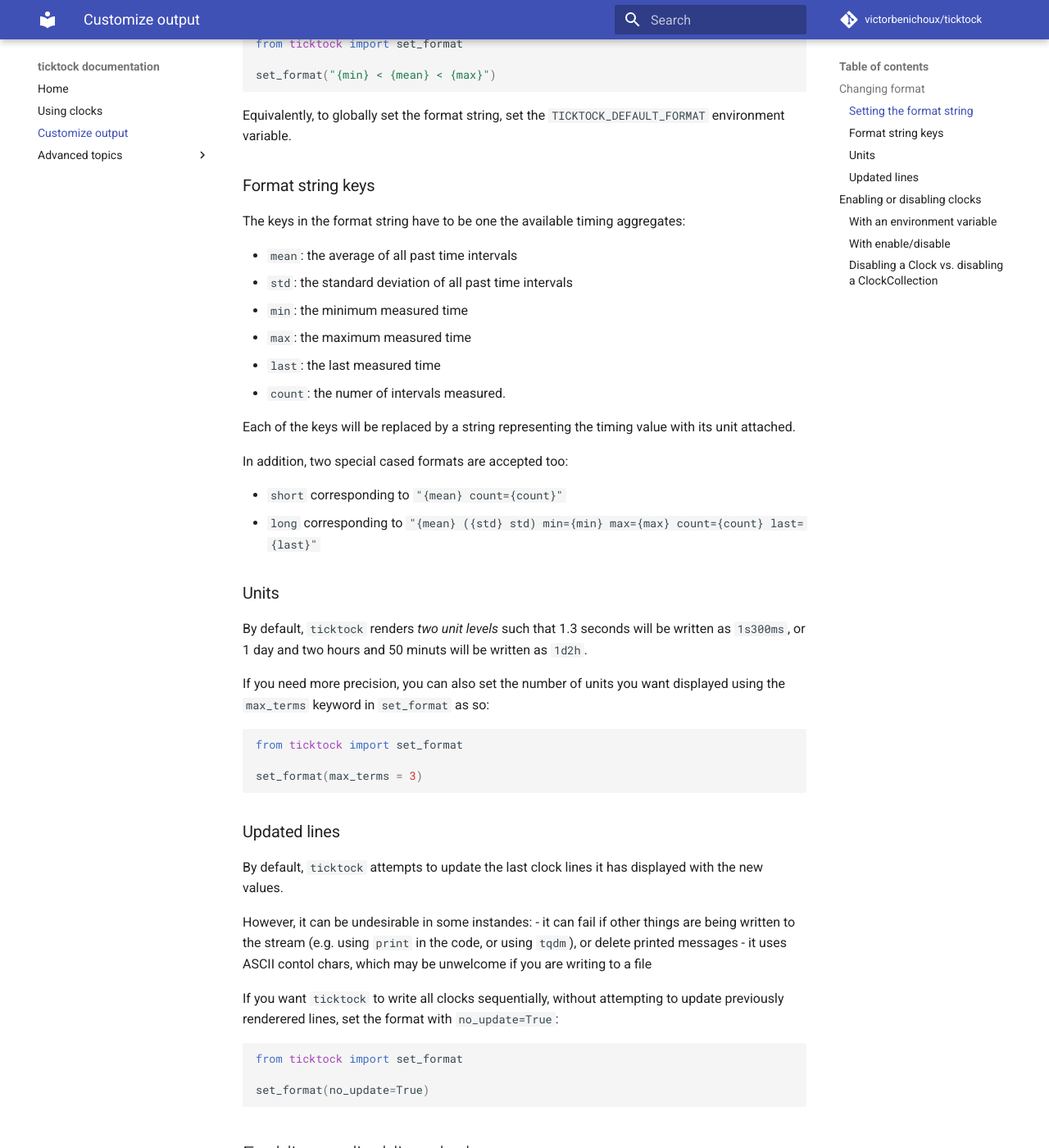
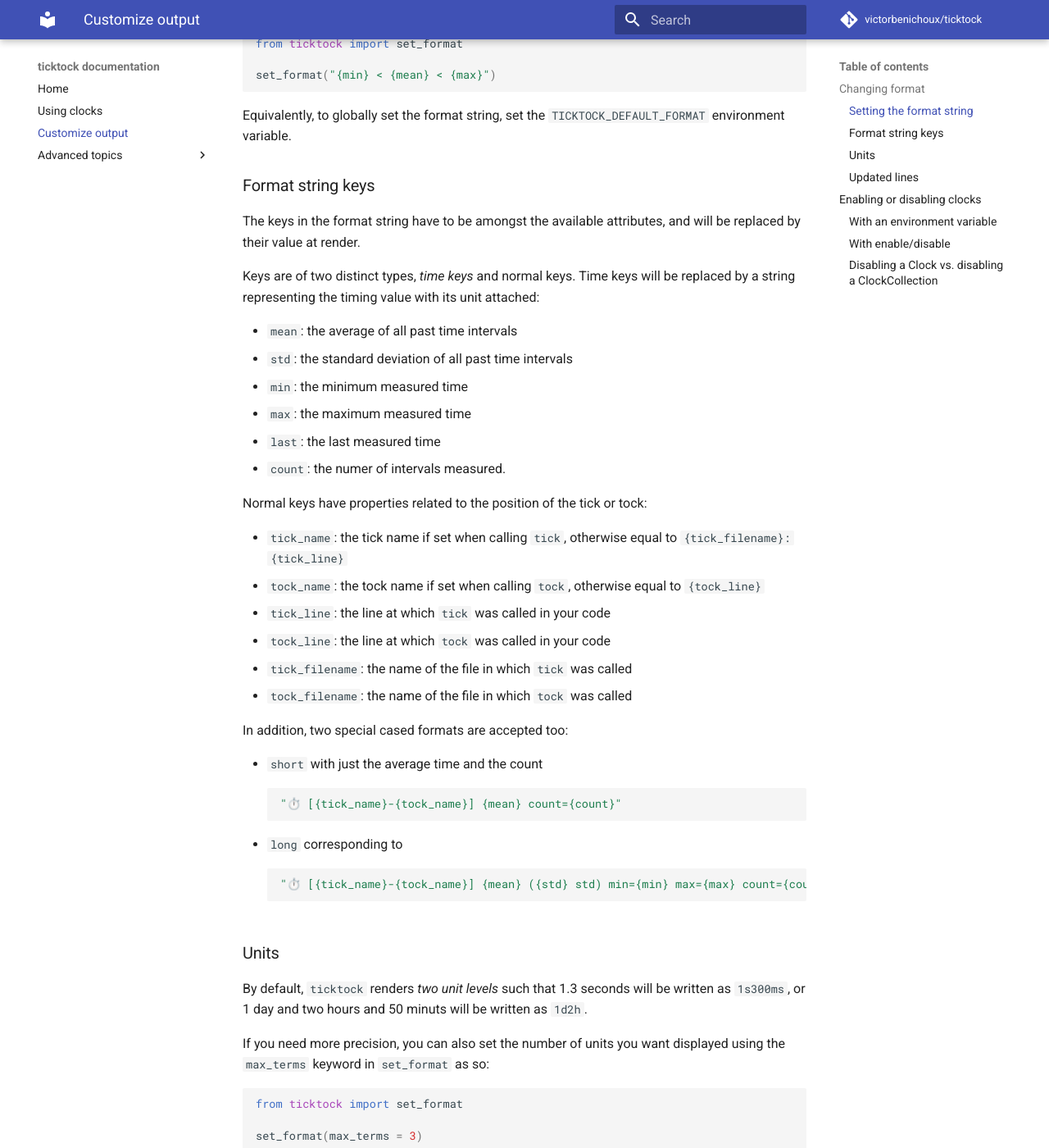
Before and after one commit to victorbenichoux/ticktock, an MkDocs documentation site: the page built from docs/customize.md, in a window 1280 px wide and 1400 px high, scrolled down 542 px. Shown: the whole window at 82% size. Built offline with MkDocs 1.6.1 and Material for MkDocs 9.7.7, drawn with Linux system fonts in a browser that asks for light colours; comment, search, counter and statistics services are not loaded.

Commit message:
docs: document newly available fields in format

````diff
--- a/docs/customize.md
+++ b/docs/customize.md
@@ -24,7 +24,9 @@
 ### Format string keys
 
 
-The keys in the format string have to be one the available timing aggregates:
+The keys in the format string have to be amongst the available attributes, and will be replaced by their value at render.
+
+Keys are of two distinct types, *time keys* and normal keys. Time keys will be replaced by a string representing the timing value with its unit attached:
 
 - `mean`: the average of all past time intervals
 - `std`: the standard deviation of all past time intervals
@@ -33,12 +35,25 @@
 - `last`: the last measured time
 - `count`: the numer of intervals measured.
 
-Each of the keys will be replaced by a string representing the timing value with its unit attached.
+Normal keys have properties related to the position of the tick or tock:
+
+- `tick_name`: the tick name if set when calling `tick`, otherwise equal to `{tick_filename}:{tick_line}`
+- `tock_name`: the tock name if set when calling `tock`, otherwise equal to `{tock_line}`
+- `tick_line`: the line at which `tick` was called in your code
+- `tock_line`: the line at which `tock` was called in your code
+- `tick_filename`: the name of the file in which `tick` was called
+- `tock_filename`: the name of the file in which `tock` was called
 
 In addition, two special cased formats are accepted too:
 
-- `short` corresponding to  `"{mean} count={count}"`
-- `long` corresponding to `"{mean} ({std} std) min={min} max={max} count={count} last={last}"`
+- `short` with just the average time and the count
+```python
+"⏱️ [{tick_name}-{tock_name}] {mean} count={count}"
+```
+- `long` corresponding to
+```python
+"⏱️ [{tick_name}-{tock_name}] {mean} ({std} std) min={min} max={max} count={count} last={last}"
+```
 
 ### Units
 
````
